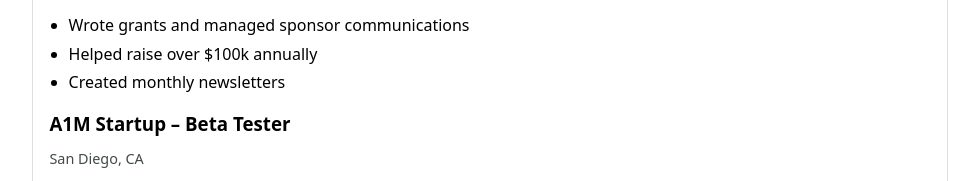
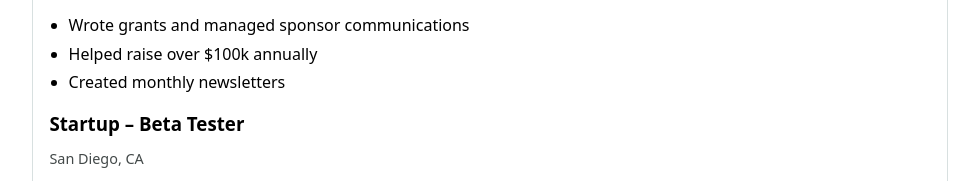
Before and after one commit to desai-k/portfolio, a plain HTML site: page resume/index.html in a window 1280 px wide. Shown: the part 1311-1492 px from the top of the page, without its empty margins (150-1129 px from the left). Drawn offline with Linux system fonts and the light colour scheme.

Commit message:
updates - resume

```diff
--- a/resume/index.html
+++ b/resume/index.html
@@ -81,7 +81,7 @@
     </article>
 
     <article>
-      <h3>A1M Startup – Beta Tester</h3>
+      <h3>Startup – Beta Tester</h3>
       <p>San Diego, CA</p>
       <time>Jan 2021 – May 2021</time>
       <ul>
```
